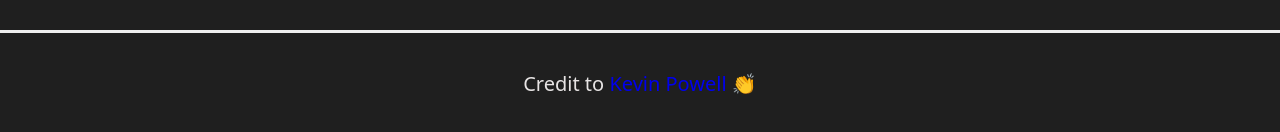
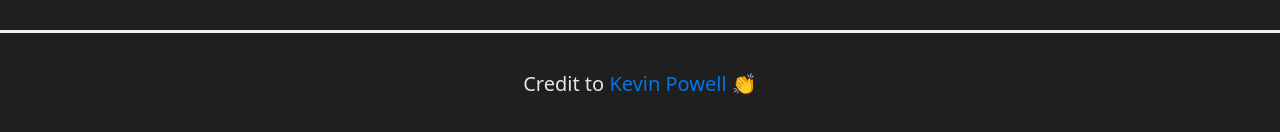
Before and after one commit to realib1/creativesection, a plain HTML site: page index.html in a window 1280 px wide. Shown: the part 2625-2757 px from the top of the page. Drawn offline with Linux system fonts and the light colour scheme.

Commit message:
link color update

```diff
--- a/style.css
+++ b/style.css
@@ -115,6 +115,7 @@ section {
 
 a {
     text-decoration: none;
+    color: #0575e6;
 }
 
 footer {
```
